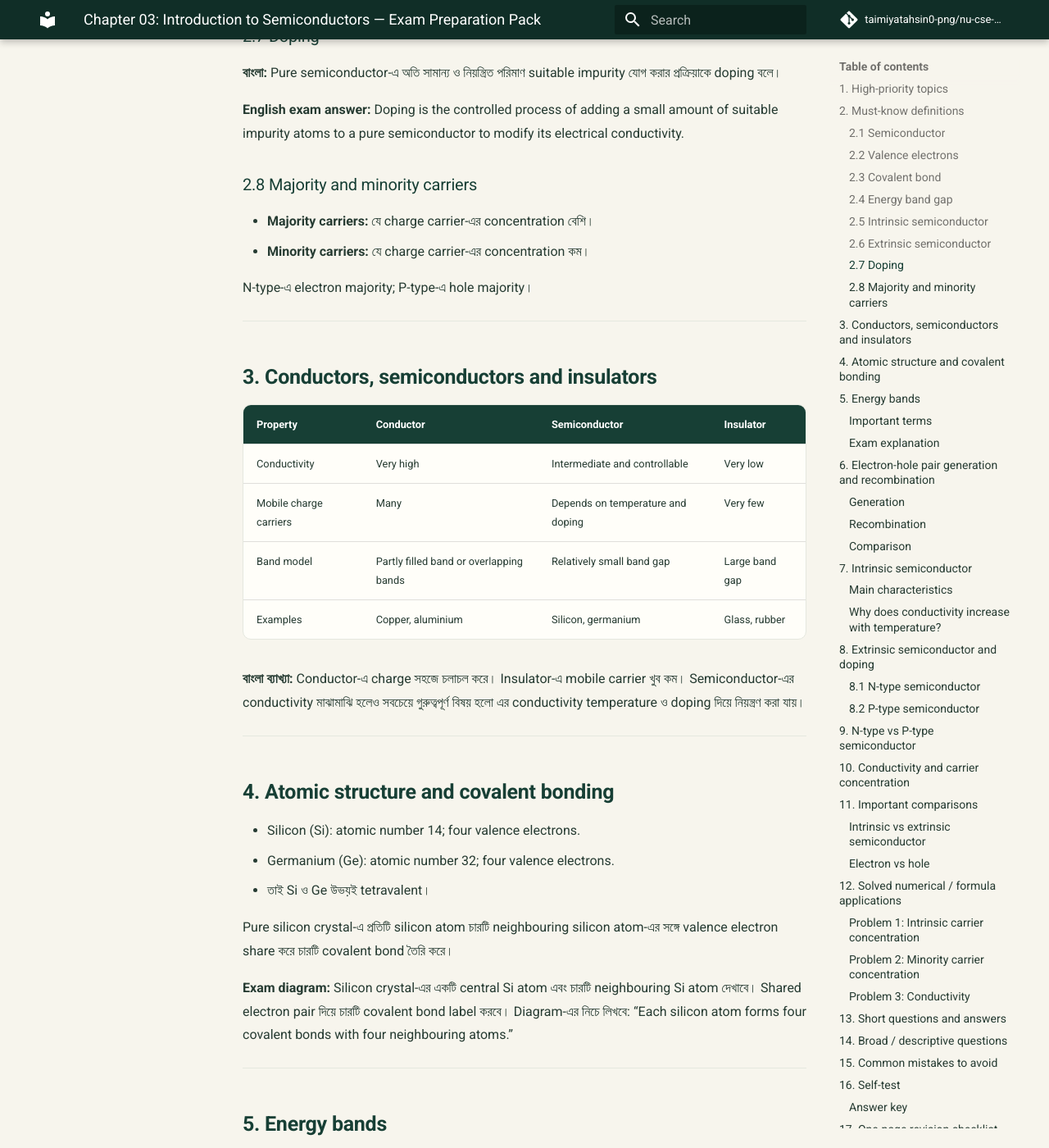
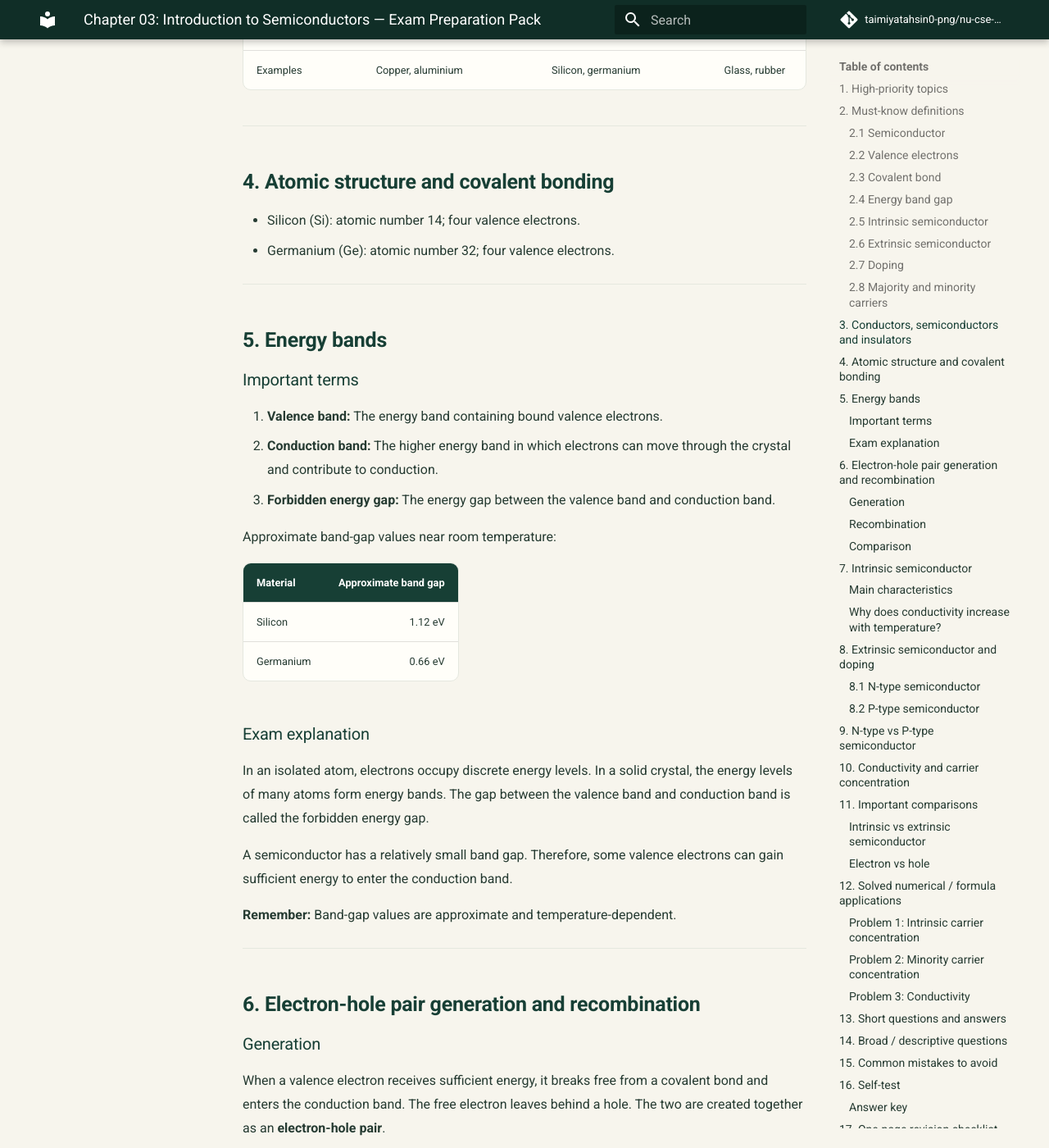
Before and after one commit to taimiyatahsin0-png/nu-cse-notes-store, an MkDocs documentation site: the page built from docs/subjects/eec/chapter-03-exam-preparation.md, in a window 1280 px wide and 1400 px high, scrolled down 2684 px. Shown: the whole window at 82% size. Built offline with MkDocs 1.6.1 and Material for MkDocs 9.7.7, drawn with Linux system fonts in a browser that asks for light colours; comment, search, counter and statistics services are not loaded; some of the changed text lies outside the part shown.

Commit message:
Remove Bangla content; standardize English-only notes

```diff
--- a/docs/subjects/eec/chapter-03-exam-preparation.md
+++ b/docs/subjects/eec/chapter-03-exam-preparation.md
@@ -4,7 +4,6 @@
 **Course Code:** 510203
 **Chapter:** Introduction to Semiconductors
 **Purpose:** Exam revision, concept checks and numerical practice
-**Language:** Bangla explanations with standard English exam terminology
 
 > **Study note:** This pack follows the Chapter 03 notes and topic outline currently recorded in this repository. It is a practice resource, not a prediction of actual examination questions. Confirm the current syllabus with your department.
 
@@ -29,33 +28,23 @@
 
 ### 2.1 Semiconductor
 
-**বাংলা:** যে পদার্থের electrical conductivity conductor ও insulator-এর মাঝামাঝি এবং temperature, light বা doping-এর মাধ্যমে নিয়ন্ত্রণ করা যায়, তাকে semiconductor বলে।
-
 **English exam answer:** A semiconductor is a material whose electrical conductivity lies between that of a conductor and an insulator and can be controlled by external conditions or impurity doping.
 
 Examples: Silicon (Si), Germanium (Ge).
 
 ### 2.2 Valence electrons
 
-**বাংলা:** Atom-এর outermost shell-এর electron-গুলোকে valence electron বলে। এগুলো chemical bonding ও electrical behaviour-এ গুরুত্বপূর্ণ ভূমিকা রাখে।
-
 **English exam answer:** Valence electrons are the electrons present in the outermost occupied shell of an atom.
 
 ### 2.3 Covalent bond
-
-**বাংলা:** দুটি neighbouring atom যখন electron share করে bond তৈরি করে, তাকে covalent bond বলে।
 
 **English exam answer:** A covalent bond is a chemical bond formed when neighbouring atoms share valence electrons.
 
 ### 2.4 Energy band gap
 
-**বাংলা:** Valence band-এর সর্বোচ্চ energy level এবং conduction band-এর সর্বনিম্ন energy level-এর মধ্যবর্তী energy difference-কে band gap বলে।
-
 **English exam answer:** The band gap is the energy difference between the top of the valence band and the bottom of the conduction band.
 
 ### 2.5 Intrinsic semiconductor
-
-**বাংলা:** যে semiconductor crystal chemically pure এবং যেখানে ইচ্ছাকৃতভাবে কোনো impurity যোগ করা হয় না, তাকে intrinsic semiconductor বলে।
 
 **English exam answer:** An intrinsic semiconductor is a pure semiconductor in which no impurity is intentionally added.
 
@@ -66,22 +55,13 @@ At thermal equilibrium:
 
 ### 2.6 Extrinsic semiconductor
 
-**বাংলা:** যে semiconductor-এর conductivity নিয়ন্ত্রণের জন্য অল্প পরিমাণ impurity যোগ করা হয়, তাকে extrinsic semiconductor বলে।
-
 **English exam answer:** An extrinsic semiconductor is a semiconductor whose electrical conductivity is modified by adding a controlled amount of impurity atoms.
 
 ### 2.7 Doping
 
-**বাংলা:** Pure semiconductor-এ অতি সামান্য ও নিয়ন্ত্রিত পরিমাণ suitable impurity যোগ করার প্রক্রিয়াকে doping বলে।
-
 **English exam answer:** Doping is the controlled process of adding a small amount of suitable impurity atoms to a pure semiconductor to modify its electrical conductivity.
 
 ### 2.8 Majority and minority carriers
-
-- **Majority carriers:** যে charge carrier-এর concentration বেশি।
-- **Minority carriers:** যে charge carrier-এর concentration কম।
-
-N-type-এ electron majority; P-type-এ hole majority।
 
 ---
 
@@ -94,19 +74,12 @@ N-type-এ electron majority; P-type-এ hole majority।
 | Band model | Partly filled band or overlapping bands | Relatively small band gap | Large band gap |
 | Examples | Copper, aluminium | Silicon, germanium | Glass, rubber |
 
-**বাংলা ব্যাখ্যা:** Conductor-এ charge সহজে চলাচল করে। Insulator-এ mobile carrier খুব কম। Semiconductor-এর conductivity মাঝামাঝি হলেও সবচেয়ে গুরুত্বপূর্ণ বিষয় হলো এর conductivity temperature ও doping দিয়ে নিয়ন্ত্রণ করা যায়।
-
 ---
 
 ## 4. Atomic structure and covalent bonding
 
 - Silicon (Si): atomic number 14; four valence electrons.
 - Germanium (Ge): atomic number 32; four valence electrons.
-- তাই Si ও Ge উভয়ই tetravalent।
-
-Pure silicon crystal-এ প্রতিটি silicon atom চারটি neighbouring silicon atom-এর সঙ্গে valence electron share করে চারটি covalent bond তৈরি করে।
-
-**Exam diagram:** Silicon crystal-এর একটি central Si atom এবং চারটি neighbouring Si atom দেখাবে। Shared electron pair দিয়ে চারটি covalent bond label করবে। Diagram-এর নিচে লিখবে: “Each silicon atom forms four covalent bonds with four neighbouring atoms.”
 
 ---
 
```
